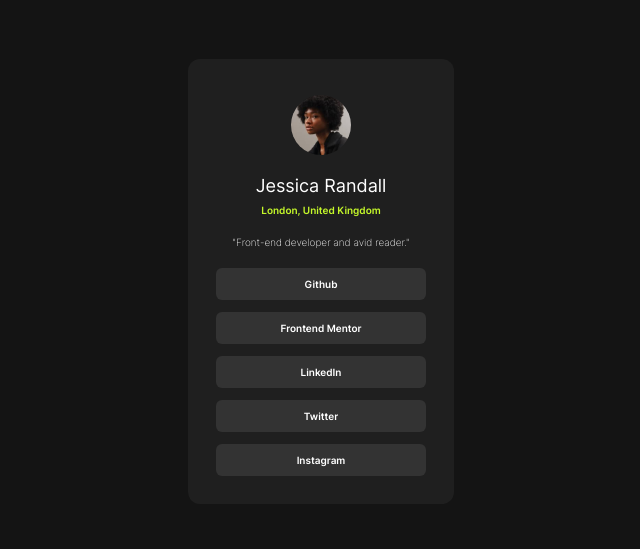
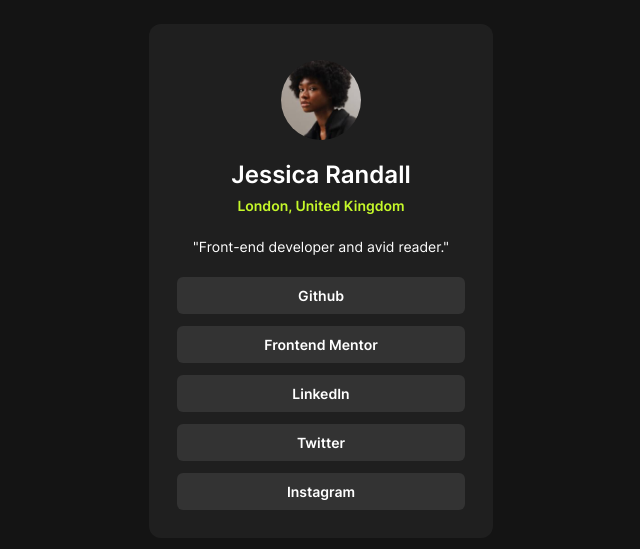
Before and after one commit to b16h22/social_links_profile_solution, a plain HTML site: page index.html in a window 1280 px wide. Shown: the part 119-668 px from the top of the page, without its empty margins (319-959 px from the left). Drawn offline with Linux system fonts and the light colour scheme.

Commit message:
fix sizing

```diff
--- a/index.html
+++ b/index.html
@@ -41,8 +41,8 @@
 
     .avatar {
       border-radius: 50%;
-      height: 60px;
-      width: 60px;
+      height: 80px;
+      width: 80px;
       display: block;
       margin-left: auto;
       margin-right: auto;
@@ -50,8 +50,8 @@
 
     .name {
       color: hsl(0, 0%, 100%);
-      font-weight: 400;
-      font-size: 18px;
+      font-weight: 600;
+      font-size: 24px;
       margin-top: 20px;
     }
 
@@ -59,15 +59,15 @@
       margin-top: 8px;
       color: hsl(75, 94%, 57%);
       font-weight: 600;
-      font-size: 10px;
+      font-size: 14px;
     }
 
     .about {
-      margin-top: 12px;
+      margin-top: 16px;
       padding: 8px;
       color: hsl(0, 0%, 100%);
-      font-size: 10px;
-      font-weight: 200;
+      font-size: 14px;
+      font-weight: 400;
     }
 
     .social {
@@ -77,7 +77,7 @@
       padding: 10px;
       text-align: center;
       margin: 12px 0 0 0;
-      font-size: 10px;
+      font-size: 14px;
       font-weight: 600;
     }
 
```
